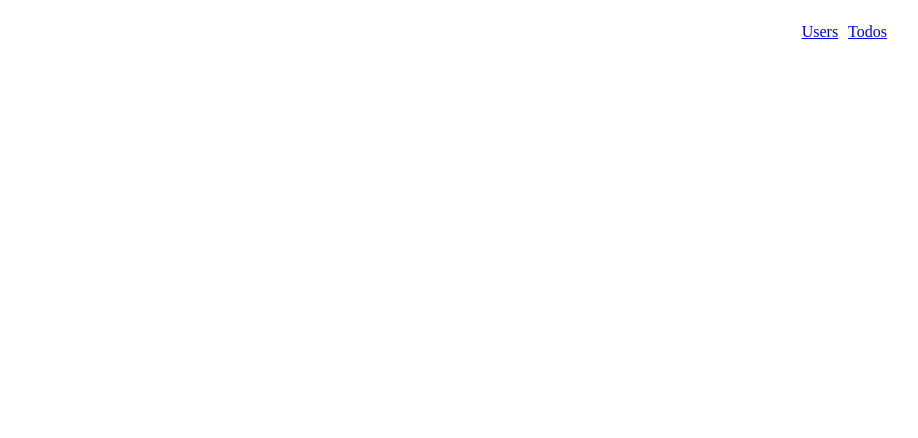
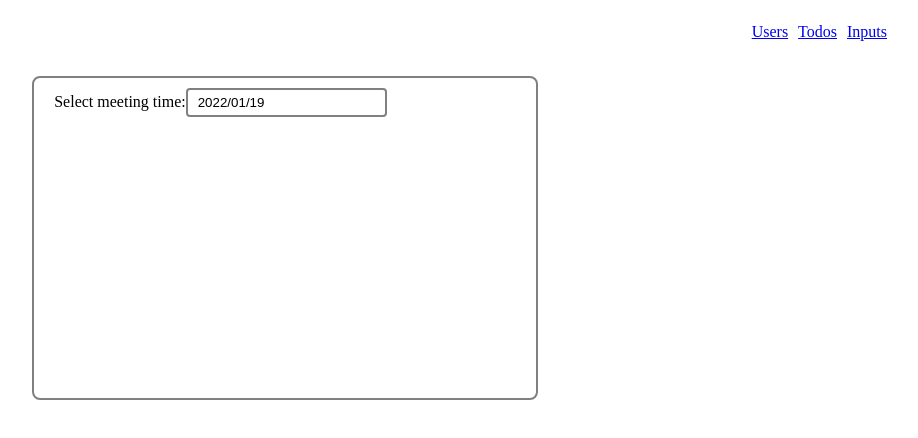
Before and after one commit to VladislavMaksimov/ts-react-studying, a React (Create React App) app: page /inputs in a window 1280 px wide. Before the commit this address had no page. Shown: the top 438 px of the page, without its empty margins (355-1273 px from the left). Built offline with nearby package versions, Linux system fonts and the light colour scheme.

Commit message:
add react-datepicker

```diff
--- a/package.json
+++ b/package.json
@@ -9,11 +9,13 @@
     "@types/jest": "^27.4.0",
     "@types/node": "^16.11.19",
     "@types/react": "^17.0.38",
+    "@types/react-datepicker": "^4.3.4",
     "@types/react-dom": "^17.0.11",
     "axios": "^0.24.0",
     "lint-staged": "^12.1.7",
     "prettier": "^2.5.1",
     "react": "^17.0.2",
+    "react-datepicker": "^4.6.0",
     "react-dom": "^17.0.2",
     "react-router-dom": "^6.2.1",
     "react-scripts": "5.0.0",
@@ -26,8 +28,7 @@
     "start": "react-scripts start",
     "build": "react-scripts build",
     "test": "react-scripts test",
-    "eject": "react-scripts eject",
-    "prepare": "husky install"
+    "eject": "react-scripts eject"
   },
   "eslintConfig": {
     "extends": [
--- a/src/App.tsx
+++ b/src/App.tsx
@@ -5,6 +5,7 @@ import { PageLoader } from "./components/PageLoader";
 
 const UsersPage = lazy(() => import("./pages/UsersPage"));
 const TodosPage = lazy(() => import("./pages/TodosPage"));
+const InputsPage = lazy(() => import("./pages/InputsPage"));
 
 function App() {
   return (
@@ -14,6 +15,7 @@ function App() {
           <Routes>
             <Route path="/users" element={<UsersPage />} />
             <Route path="/todos" element={<TodosPage />} />
+            <Route path="/inputs" element={<InputsPage />} />
             <Route index element={<div />} />
           </Routes>
         </Suspense>
--- a/src/components/Layout/Layout.tsx
+++ b/src/components/Layout/Layout.tsx
@@ -8,6 +8,7 @@ export const Layout: FC = ({ children }) => {
       <header className={styles.header}>
         <NavLink to={"/users"}>Users</NavLink>
         <NavLink to={"/todos"}>Todos</NavLink>
+        <NavLink to={"/inputs"}>Inputs</NavLink>
       </header>
       <main>{children}</main>
     </>
--- /dev/null
+++ b/src/pages/InputsPage/InputsForm/InputForm.module.css
@@ -0,0 +1,10 @@
+.formWrapper {
+  padding: 20px 30%;
+}
+
+.form {
+  padding: 10px 20px;
+  min-height: 300px;
+  border: 2px solid gray;
+  border-radius: 8px;
+}
--- /dev/null
+++ b/src/pages/InputsPage/InputsForm/index.tsx
@@ -0,0 +1,12 @@
+import React, { FC } from "react";
+import styles from "./InputForm.module.css";
+
+const InputsForm: FC = ({ children }) => {
+  return (
+    <div className={styles.formWrapper}>
+      <div className={styles.form}>{children}</div>
+    </div>
+  );
+};
+
+export default InputsForm;
--- /dev/null
+++ b/src/pages/InputsPage/MeetingDatePicker/MeetingDatePicker.module.css
@@ -0,0 +1,13 @@
+.datePicker {
+  padding: 5px 10px;
+  border: 2px solid gray;
+  border-radius: 4px;
+}
+
+.day {
+  padding: 10px;
+}
+
+.day:nth-child(even) {
+  background: red;
+}
--- /dev/null
+++ b/src/pages/InputsPage/MeetingDatePicker/MeetingTimeInput/MeetingTimeInput.module.css
@@ -0,0 +1,6 @@
+.timeInput {
+  max-width: 50px;
+  padding: 2px 5px;
+  border: 1px solid red;
+  border-radius: 4px;
+}
--- /dev/null
+++ b/src/pages/InputsPage/MeetingDatePicker/MeetingTimeInput/index.tsx
@@ -0,0 +1,21 @@
+import React from "react";
+import styles from "./MeetingTimeInput.module.css";
+
+interface MeetingTimeInputProps {
+  value?: string;
+  onChange?: (e: string) => void;
+}
+
+const MeetingTimeInput = ({ value, onChange }: MeetingTimeInputProps) => {
+  if (onChange !== undefined)
+    return (
+      <input
+        value={value}
+        onChange={(e) => onChange(e.target.value)}
+        className={styles.timeInput}
+      />
+    );
+  else return <></>;
+};
+
+export default MeetingTimeInput;
--- /dev/null
+++ b/src/pages/InputsPage/MeetingDatePicker/index.tsx
@@ -0,0 +1,33 @@
+import React, { FC, useState } from "react";
+import DatePicker, { registerLocale } from "react-datepicker";
+import "react-datepicker/dist/react-datepicker.css";
+import ru from "date-fns/locale/ru";
+import MeetingTimeInput from "./MeetingTimeInput";
+import styles from "./MeetingDatePicker.module.css";
+
+registerLocale("ru", ru);
+
+const MeetingDatePicker: FC = () => {
+  const [date, setDate] = useState(new Date());
+  return (
+    <div>
+      Select meeting time:
+      <DatePicker
+        selected={date}
+        className={styles.datePicker}
+        onChange={(date: Date) => {
+          if (date) setDate(date);
+        }}
+        locale={"ru"}
+        dateFormat="yyyy/MM/dd"
+        showTimeInput
+        customTimeInput={<MeetingTimeInput />}
+        dayClassName={(date) => {
+          return styles.day;
+        }}
+      />
+    </div>
+  );
+};
+
+export default MeetingDatePicker;
--- /dev/null
+++ b/src/pages/InputsPage/index.tsx
@@ -0,0 +1,13 @@
+import React, { FC } from "react";
+import InputsForm from "./InputsForm";
+import MeetingDatePicker from "./MeetingDatePicker";
+
+const InputsPage: FC = () => {
+  return (
+    <InputsForm>
+      <MeetingDatePicker />
+    </InputsForm>
+  );
+};
+
+export default InputsPage;
```
Also changed, not shown: 1 other file (tests, documents, lock files or other folders).
